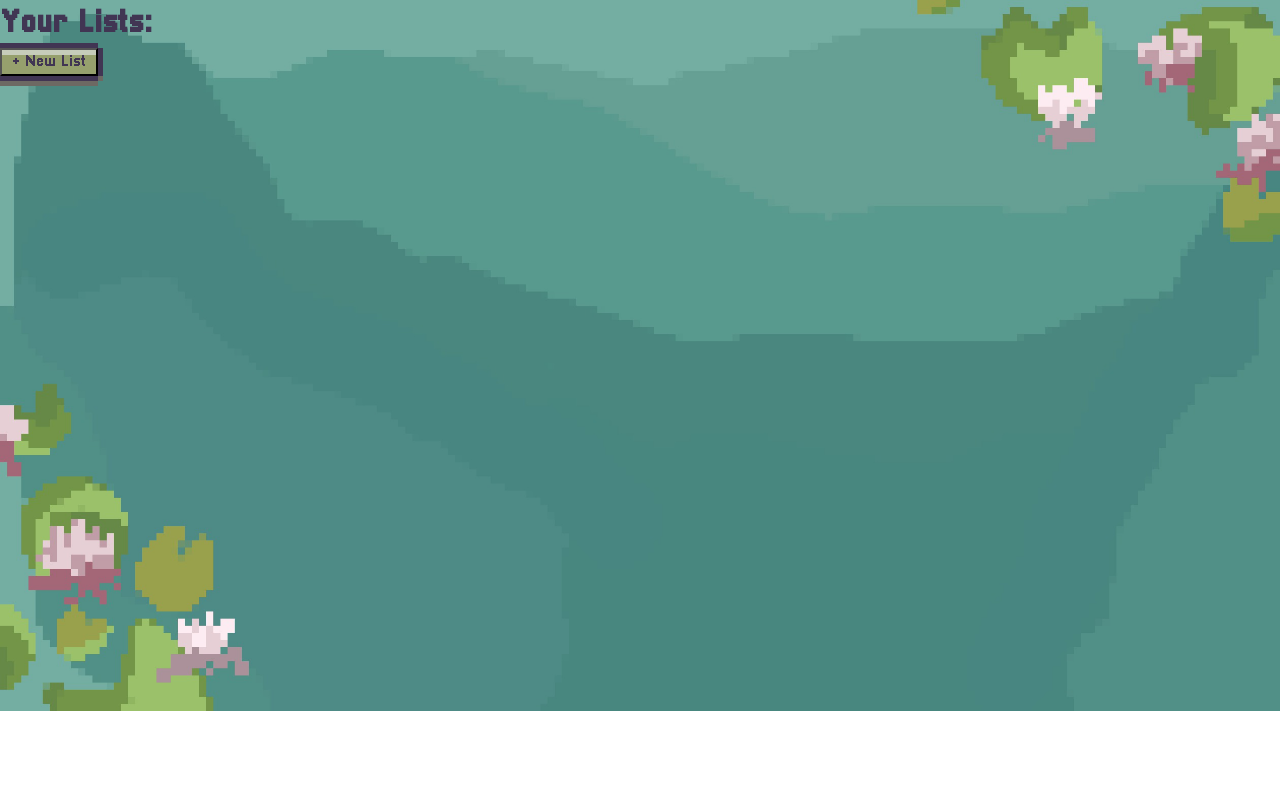
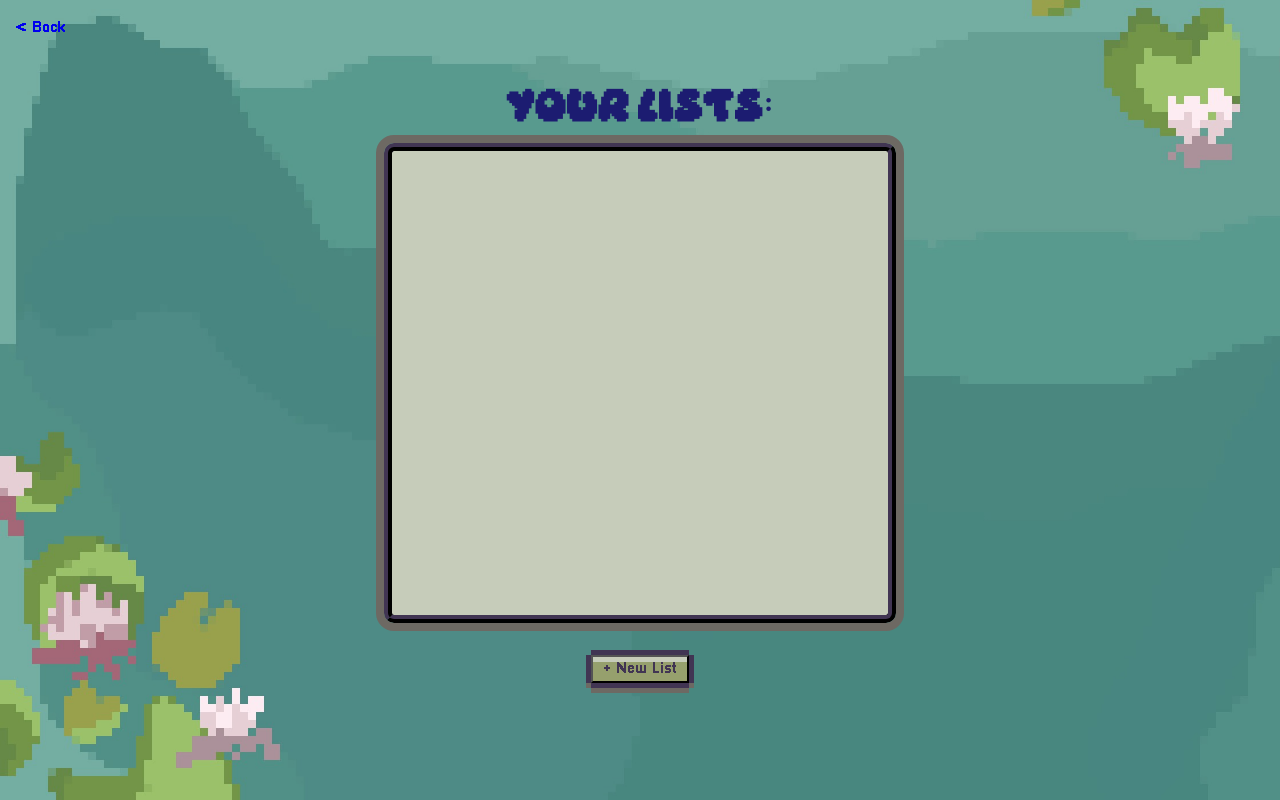
Before and after one commit to Andrea-Laserna/cmsc128-IndivProject_Laserna, a Flask app: page /collaboration in a window 1280 px wide. Run offline with Flask 3, Linux system fonts and the light colour scheme; the visitor is signed in with stand-in values (Sample User, id 1); data comes from the database, SQL or seed files in the repository; data that the repository does not hold is empty.

Commit message:
fixed css

```diff
--- a/flask-server/static/accounts.css
+++ b/flask-server/static/accounts.css
@@ -20,8 +20,8 @@ form .container{
     display: flex;
     flex-direction: column;
     width: auto;
-    min-width: 200px;
-    max-width: 20vw;
+    min-width: 25vw;
+    max-width: 30vw;
     min-height: 40vh;
     max-height: 80vh;
     height: auto;
--- /dev/null
+++ b/flask-server/static/collaboration.css
@@ -0,0 +1,157 @@
+.back {
+    position: absolute;
+    top: 1rem;
+    left: 1rem;
+    text-decoration: none;
+}
+
+.lists {
+    width: 100vw;
+    height: 100vh;
+    display: flex;
+    justify-content: center;
+    flex-direction: column;
+    align-items: center;
+}
+
+.lists h1 {
+    align-self: center;
+    text-align: center;
+    margin-bottom: 1rem;
+    font-family: Daydream;
+    color: var(--navy);
+    font-size: 1.75rem;
+}
+
+.lists .container{
+    display: flex;
+    flex-direction: column;
+    width: auto;
+    min-width: 40vw;
+    max-width: 60vw;
+    min-height: 60vh;
+    max-height: 70vh;
+    height: auto;
+    border: 0.5rem solid var(--blue);
+    outline: 0.5rem solid var(--gray);
+    border-style: ridge;
+    border-radius: 10px;
+    padding: 2rem;
+    background-color: var(--lightgreen);
+    gap: 2rem;
+    overflow-y: auto;
+}
+
+.list-item {
+    width: 100%;
+    display: flex;
+    justify-content: space-between;
+}
+
+.btn.collab-btn {
+    margin-left: 10px;
+    font-size: 0.9rem;
+    max-height: 1.75rem;
+    background-color: var(--lightblue);
+    box-shadow: 0px 5px var(--blue), 0px -5px var(--blue), 5px 0px var(--blue), -5px 0px var(--blue), 0px 10px var(--gray), 5px 5px var(--gray), -5px 5px var(--gray), inset 0px 5px rgb(234, 253, 255);
+}
+
+.collab-form {
+    /* Use a background color to visually separate it from the list item */
+    padding: 10px;
+    /* Ensure it doesn't span wildly wide */
+    width: 100%;
+}
+
+.collab-form form {
+    display: flex;
+    flex-direction: row; /* Arrange items horizontally */
+    align-items: center;
+    gap: 5px; /* Space between input and button */
+    margin-bottom: 10px; /* Space before the collaborators list */
+}
+
+.collab-form input[type="email"] {
+    padding: 5px;
+    border: 1px solid var(--gray);
+    border-radius: 4px;
+}
+
+.collab-form form button[type="submit"] {
+    padding: 5px 10px;
+    font-size: 0.8rem;
+}
+
+.collab-form ul {
+    list-style-type: none; /* Remove default bullet points */
+    padding: 0; /* Remove default padding */
+    margin: 0;
+}
+
+.collab-form li {
+    display: flex;
+    justify-content: space-between; /* Pushes the 'Remove' button to the right */
+    align-items: center;
+    padding: 3px 0;
+    font-size: 0.9rem;
+    /* Add a subtle line to separate collaborators */
+    border-bottom: 1px dashed var(--gray);
+}
+
+.collab-form li:last-child {
+    border-bottom: none; /* Remove border from the last item */
+}
+
+/* Style for the inline 'Remove' button form */
+.collab-form li form {
+    margin: 0;
+    display: inline;
+}
+
+.collab-form li button[type="submit"] {
+    background-color: var(--red);
+    color: white;
+    padding: 3px 6px;
+    border: none;
+    border-radius: 4px;
+    cursor: pointer;
+    font-size: 0.75rem;
+}
+
+.shared { color: rgb(102, 24, 72); }
+.active { font-weight: bold; color: blue; }
+
+.btn.new-list-btn {
+    margin: 2rem;
+}
+
+form {
+    z-index: 1000;
+}
+
+
+/* Styling for the New List Form Wrapper */
+#create-list-form {
+    background-color: var(--purple); /* Use a light background to see it */
+    padding: 10px;
+    border: 2px solid var(--blue);
+    border-radius: 8px;
+    max-width: 30vw;
+    width: 100%;
+    box-sizing: border-box;
+    align-self: center;
+}
+
+#create-list-form form {
+    display: flex;
+    flex-direction: row;
+    align-items: center;
+    gap: 10px;
+}
+
+#create-list-form input[type="text"] {
+    flex-grow: 1; /* Make the input fill available space */
+    padding: 8px;
+    border: 1px solid var(--gray);
+    border-radius: 4px;
+}
--- a/flask-server/static/forgotpass.css
+++ b/flask-server/static/forgotpass.css
@@ -27,8 +27,8 @@ form .container{
     display: flex;
     flex-direction: column;
     width: auto;
-    min-width: 15vw;
-    max-width: 20vw;
+    min-width: 25vw;
+    max-width: 30vw;
     min-height: 30vh;
     max-height: 50vh;
     height: auto;
--- a/flask-server/static/login.css
+++ b/flask-server/static/login.css
@@ -20,8 +20,8 @@ form .container{
     display: flex;
     flex-direction: column;
     width: auto;
-    min-width: 15vw;
-    max-width: 20vw;
+    min-width: 25vw;
+    max-width: 30vw;
     min-height: 40vh;
     max-height: 80vh;
     height: auto;
--- a/flask-server/static/resetpass.css
+++ b/flask-server/static/resetpass.css
@@ -27,8 +27,8 @@ form .container{
     display: flex;
     flex-direction: column;
     width: auto;
-    min-width: 20vw;
-    max-width: 20vw;
+    min-width: 25vw;
+    max-width: 30vw;
     min-height: 30vh;
     max-height: 50vh;
     height: auto;
--- a/flask-server/templates/collaboration.html
+++ b/flask-server/templates/collaboration.html
@@ -4,21 +4,15 @@
 
 {% block styles %}
     {{ super() }}
-<style>
-.list-item { margin-bottom: 10px; }
-.collab-btn { margin-left: 10px; font-size: 0.9em; }
-.collab-form { margin-top: 5px; padding: 5px; border: 1px solid #ccc; border-radius: 5px; }
-.collab-form ul { list-style-type: disc; margin-left: 20px; }
-.collab-form li { margin-bottom: 3px; }
-.shared { color: rgb(102, 24, 72); }
-.active { font-weight: bold; color: blue; }
-</style>
+
+    <link rel="stylesheet" href="{{ url_for('static', filename='collaboration.css') }}">
 {% endblock %}
 
 {% block body %}
+<a href="/" class="back">< Back</a>
 <div class="lists">
     <h1>Your Lists:</h1>
-
+    <div class="container">
         {% for list in lists %}
             {% set lid, lname, owner_name = list %}
             <div class="list-item">
@@ -32,7 +26,8 @@
 
                 <!-- manage collaborators accessible by the owner only -->
                 {% if owner_name == session.name %}
-                <button class="collab-btn" onclick="toggleCollabForm({{ lid }})">Manage Collaborators</button>
+                    <div class="collab-container">
+                        <button class="btn collab-btn" onclick="toggleCollabForm({{ lid }})">Manage Collaborators</button>
 
                         <div class="collab-form" id="collab-form-{{ lid }}" style="display:none;">
                             <!-- add collaborator form -->
@@ -57,12 +52,13 @@
                                 {% endfor %}
                             </ul>
                         </div>
+                    </div>
                 {% endif %}
             </div>
         {% endfor %}
+    </div>
 
     <button class="btn new-list-btn" type="button" onclick="toggleCreateListForm()">+ New List</button>
-</div>
 
     <!-- Inline form (hidden by default) -->
     <div id="create-list-form" style="display:none; margin-top:10px;">
@@ -72,6 +68,8 @@
             <button type="button" onclick="toggleCreateListForm()">Cancel</button>
         </form>
     </div>
+</div>
+
 
 <script>
 function toggleCreateListForm() {
```
Also changed, not shown: flask-server/static/resetlink.css (+6 -5 lines). Lines whose indentation alone changed are shown as unchanged.
